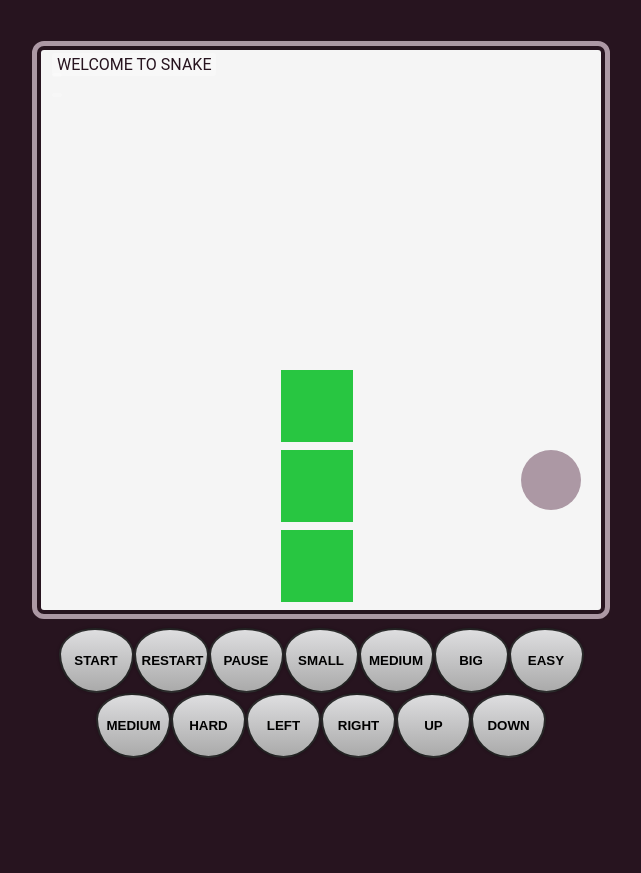
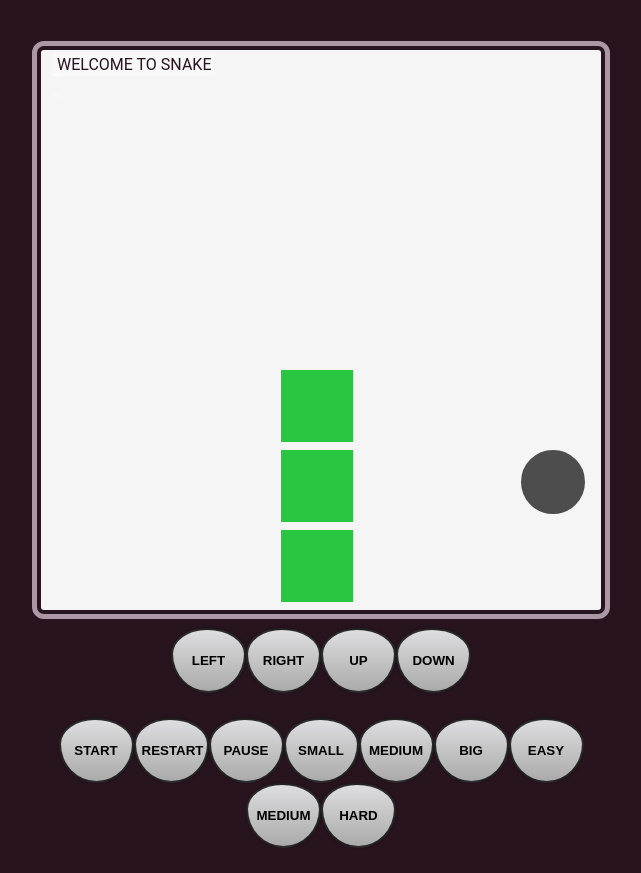
Before and after one commit to justinhaubrich/Snake, a website built with webpack: page assets/index.html in a window 1280 px wide. Shown: the whole page, without its empty margins (319-960 px from the left). Before the commit the page ends 800 px from the top, so only its background shows below. Built offline with nearby package versions, Linux system fonts and the light colour scheme.

Commit message:
feature: ui adjustments

```diff
--- a/assets/js/gui.js
+++ b/assets/js/gui.js
@@ -13,6 +13,10 @@ exports.gui = {
         // TODO: refactor for DRY
         console.log("setting up gui");
         var gui = document.querySelector('#gui');
+        var dir_grid = document.createElement('div');
+        dir_grid.classList.add("button-grid");
+        dir_grid.classList.add("direction");
+        gui.append(dir_grid);
         var button_grid = document.createElement('div');
         button_grid.classList.add("button-grid");
         gui.append(button_grid);
@@ -34,34 +38,30 @@ exports.gui = {
         pause.innerText = "Pause";
         pause.onclick = function () { api.pause(); };
         button_grid.append(pause);
-        var small = document.createElement('button');
-        small.classList.add("big");
-        small.classList.add("button");
-        small.innerText = "Small";
-        small.onclick = function () { api.setBoardSize(7); };
-        button_grid.append(small);
+        var large = document.createElement('button');
+        large.classList.add("big");
+        large.classList.add("button");
+        large.innerText = "Small";
+        large.onclick = function () { api.setBoardSize(21); };
+        button_grid.append(large);
         var medium = document.createElement('button');
         medium.classList.add("big");
         medium.classList.add("button");
         medium.innerText = "Medium";
         medium.onclick = function () { api.setBoardSize(15); };
         button_grid.append(medium);
-        var large = document.createElement('button');
-        large.classList.add("big");
-        large.classList.add("button");
-        large.innerText = "Big";
-        large.onclick = function () { api.setBoardSize(21); };
-        button_grid.append(large);
+        var small = document.createElement('button');
+        small.classList.add("big");
+        small.classList.add("button");
+        small.innerText = "Big";
+        small.onclick = function () { api.setBoardSize(7); };
+        button_grid.append(small);
         button_grid.append(this.createButton("Easy", "big button", function () { api.setDifficulty('easy'); }));
         button_grid.append(this.createButton("Medium", "big button", function () { api.setDifficulty('medium'); }));
         button_grid.append(this.createButton("Hard", "big button", function () { api.setDifficulty('hard'); }));
-        var dir_grid = document.createElement('div');
-        dir_grid.classList.add("button-grid");
-        dir_grid.classList.add("direction");
-        gui.append(button_grid);
-        button_grid.append(this.createButton("left", "big button", function () { api.changeDirection('LEFT'); }));
-        button_grid.append(this.createButton("right", "big button", function () { api.changeDirection('RIGHT'); }));
-        button_grid.append(this.createButton("up", "big button", function () { api.changeDirection('UP'); }));
-        button_grid.append(this.createButton("down", "big button", function () { api.changeDirection('DOWN'); }));
+        dir_grid.append(this.createButton("left", "big button", function () { api.changeDirection('LEFT'); }));
+        dir_grid.append(this.createButton("right", "big button", function () { api.changeDirection('RIGHT'); }));
+        dir_grid.append(this.createButton("up", "big button", function () { api.changeDirection('UP'); }));
+        dir_grid.append(this.createButton("down", "big button", function () { api.changeDirection('DOWN'); }));
     }
 };
--- a/assets/styles/sass/main.sass
+++ b/assets/styles/sass/main.sass
@@ -64,10 +64,11 @@ body
         background-color: $red
 
     .food
-        background-color: $mid-color
+        background-color: #4d4d4d
         width: 75%
         height: 75%
         border-radius: 50%
+        border: 2px solid #4d4d4d
     #gui
         .button-grid
             display: flex
--- a/assets/ts/gui.ts
+++ b/assets/ts/gui.ts
@@ -10,6 +10,12 @@ export const gui = {
         // TODO: refactor for DRY
         console.log(`setting up gui`)
         const gui = document.querySelector('#gui')
+
+        const dir_grid = document.createElement('div')
+        dir_grid.classList.add(`button-grid`)
+        dir_grid.classList.add(`direction`)
+        gui.append(dir_grid)
+
         const button_grid = document.createElement('div')
         button_grid.classList.add(`button-grid`)
         gui.append(button_grid)
@@ -35,12 +41,12 @@ export const gui = {
         pause.onclick = () => { api.pause() }
         button_grid.append(pause)
 
-        const small = document.createElement('button')
-        small.classList.add(`big`)
-        small.classList.add(`button`)
-        small.innerText = `Small`
-        small.onclick = () => { api.setBoardSize(7) }
-        button_grid.append(small)
+        const large = document.createElement('button')
+        large.classList.add(`big`)
+        large.classList.add(`button`)
+        large.innerText = `Small`
+        large.onclick = () => { api.setBoardSize(21) }
+        button_grid.append(large)
 
         const medium = document.createElement('button')
         medium.classList.add(`big`)
@@ -49,25 +55,22 @@ export const gui = {
         medium.onclick = () => { api.setBoardSize(15) }
         button_grid.append(medium)
 
-        const large = document.createElement('button')
-        large.classList.add(`big`)
-        large.classList.add(`button`)
-        large.innerText = `Big`
-        large.onclick = () => { api.setBoardSize(21) }
-        button_grid.append(large)
+        const small = document.createElement('button')
+        small.classList.add(`big`)
+        small.classList.add(`button`)
+        small.innerText = `Big`
+        small.onclick = () => { api.setBoardSize(7) }
+        button_grid.append(small)
 
         button_grid.append(this.createButton(`Easy`, `big button`, () => { api.setDifficulty('easy') }))
         button_grid.append(this.createButton(`Medium`, `big button`, () => { api.setDifficulty('medium') }))
         button_grid.append(this.createButton(`Hard`, `big button`, () => { api.setDifficulty('hard') }))
 
-        const dir_grid = document.createElement('div')
-        dir_grid.classList.add(`button-grid`)
-        dir_grid.classList.add(`direction`)
-        gui.append(button_grid)
 
-        button_grid.append(this.createButton(`left`, `big button`, () => { api.changeDirection('LEFT') }))
-        button_grid.append(this.createButton(`right`, `big button`, () => { api.changeDirection('RIGHT') }))
-        button_grid.append(this.createButton(`up`, `big button`, () => { api.changeDirection('UP') }))
-        button_grid.append(this.createButton(`down`, `big button`, () => { api.changeDirection('DOWN') }))
+
+        dir_grid.append(this.createButton(`left`, `big button`, () => { api.changeDirection('LEFT') }))
+        dir_grid.append(this.createButton(`right`, `big button`, () => { api.changeDirection('RIGHT') }))
+        dir_grid.append(this.createButton(`up`, `big button`, () => { api.changeDirection('UP') }))
+        dir_grid.append(this.createButton(`down`, `big button`, () => { api.changeDirection('DOWN') }))
     }
 }
```
Also changed, not shown: assets/styles/main.css, 1 other file.
